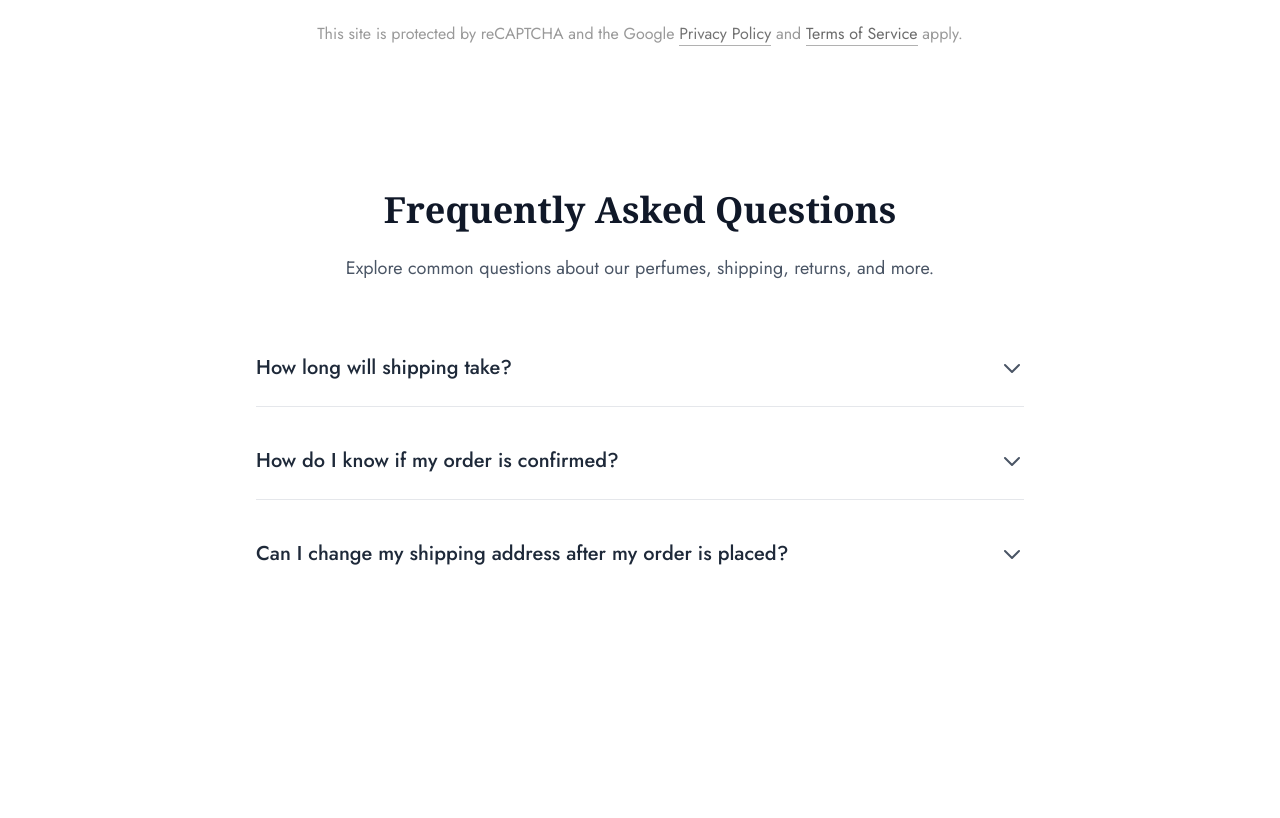
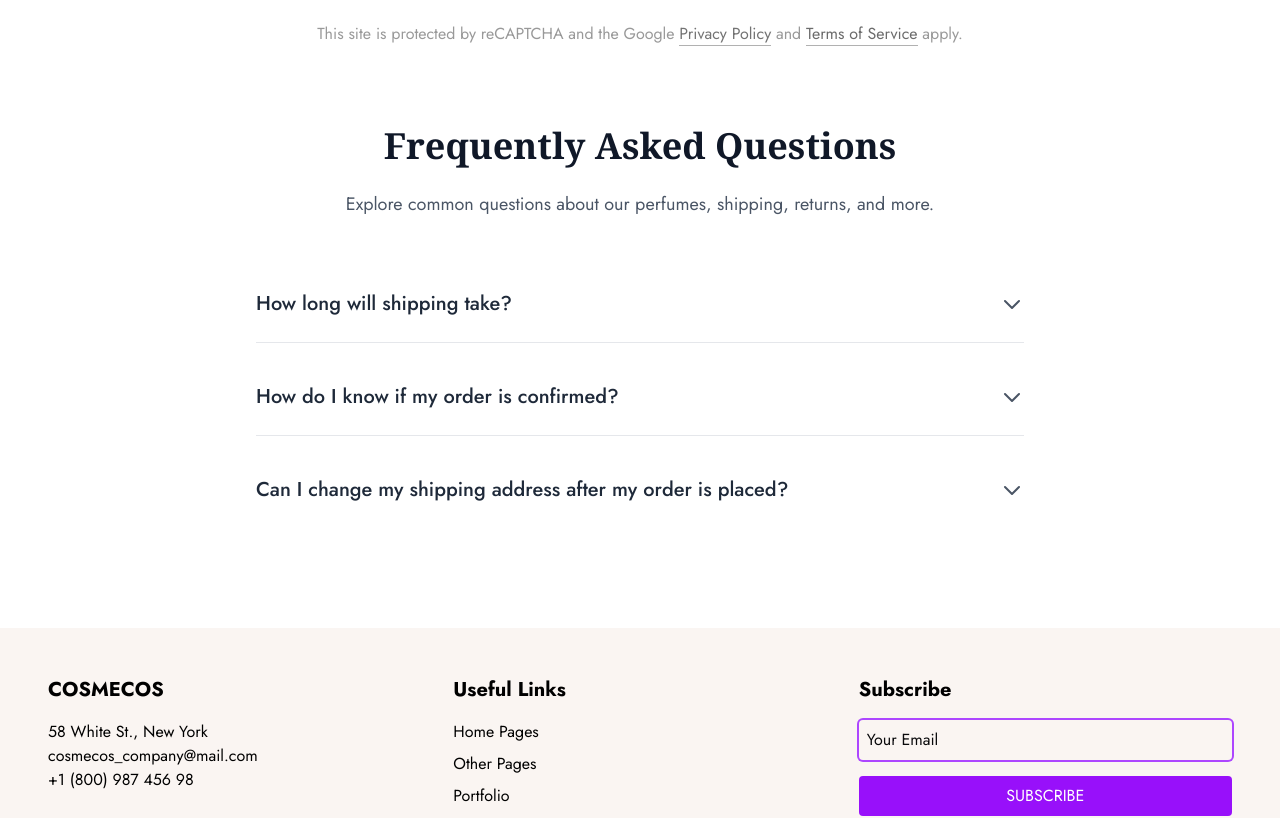
Before and after one commit to IzharProCoder-web/E-commerece-Prefum-Store, a React (Vite) app in the folder my-project/: page /contact in a window 1280 px wide. Shown: the part 1600-2418 px from the top of the page. Built offline with nearby package versions, Linux system fonts and the light colour scheme; a web font is replaced by a local one.

Commit message:
make a liitle improvement

```diff
--- a/my-project/src/Components/ContactUs/ContactFaqComp.jsx
+++ b/my-project/src/Components/ContactUs/ContactFaqComp.jsx
@@ -11,7 +11,7 @@
   };
 
   return (
-    <div className="min-h-screen bg-white py-16 px-4 sm:px-6 lg:px-8">
+    <div className="mb-[100px] bg-white  px-4 sm:px-6 lg:px-8">
       <div className="max-w-3xl mx-auto">
         <h1 className="text-4xl font-serif font-bold text-center text-gray-900 mb-6">
           Frequently Asked Questions
--- a/my-project/src/MainNavbar.jsx
+++ b/my-project/src/MainNavbar.jsx
@@ -333,7 +333,8 @@
             <path d="M20 21a8 8 0 0 0-16 0" />
           </svg>
 
-          <div className="relative">
+       <Link to="/fav">
+       <div className="relative">
             <svg
               xmlns="http://www.w3.org/2000/svg"
               width="24"
@@ -352,9 +353,11 @@
               <p>0</p>
             </div>
           </div>
+       </Link>
 
           <div className="relative">
-            <svg
+           <Link to="cart">
+           <svg
               xmlns="http://www.w3.org/2000/svg"
               width="24"
               height="24"
@@ -370,6 +373,7 @@
               <path d="M3 6h18" />
               <path d="M16 10a4 4 0 0 1-8 0" />
             </svg>
+           </Link>
             <div className="absolute bottom-[0px] -right-[20px] w-[20px] rounded-[50%] text-center ">
               <p>(0)</p>
             </div>
```
